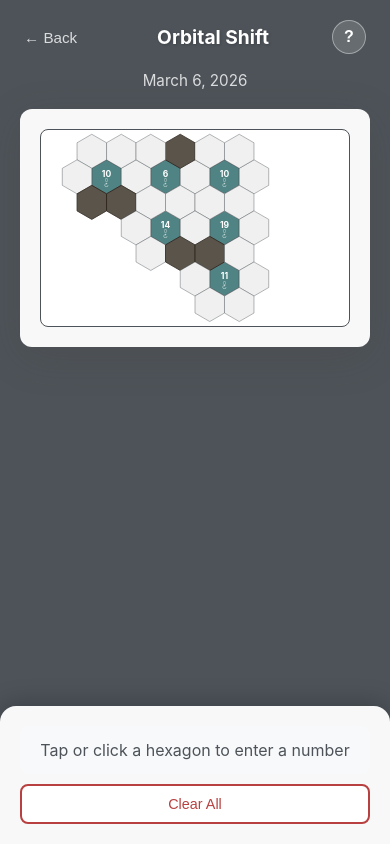
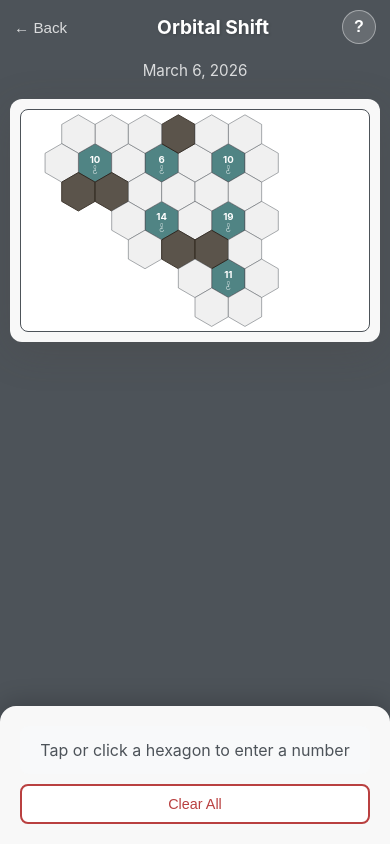
Before and after one commit to ELIEL87/orbitals, a React (Vite) app: page / in a window 390 px wide. Both pictures are taken after a click on the button "Daily Challenge". Built offline with nearby package versions, Linux system fonts and the light colour scheme.

Commit message:
Reduce app and game board padding to 10px on mobile

```diff
--- a/src/App.css
+++ b/src/App.css
@@ -568,12 +568,17 @@ body {
 /* Rotation animation — orbital motion is handled via SVG transforms */
 
 @media (max-width: 768px) {
+  .app {
+    padding: 10px;
+  }
+
   .game-container {
     flex-direction: column;
   }
 
   .game-board {
     min-width: auto;
+    padding: 10px;
   }
 
   .game-board-wrapper {
```
